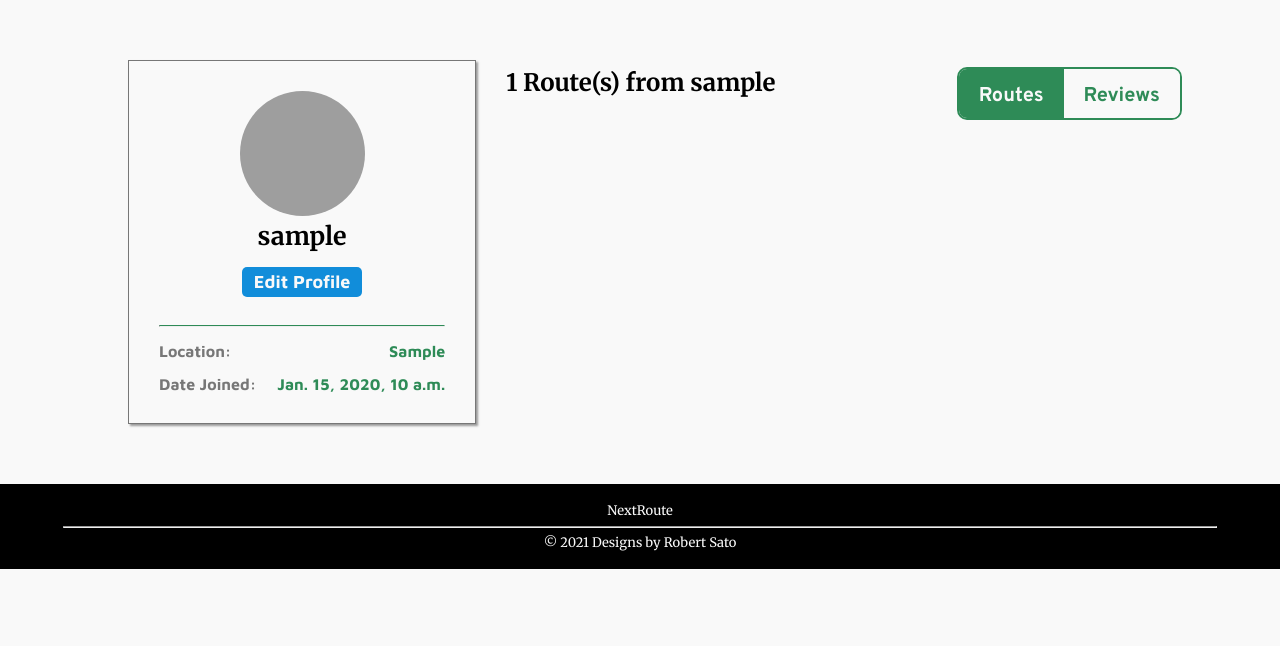
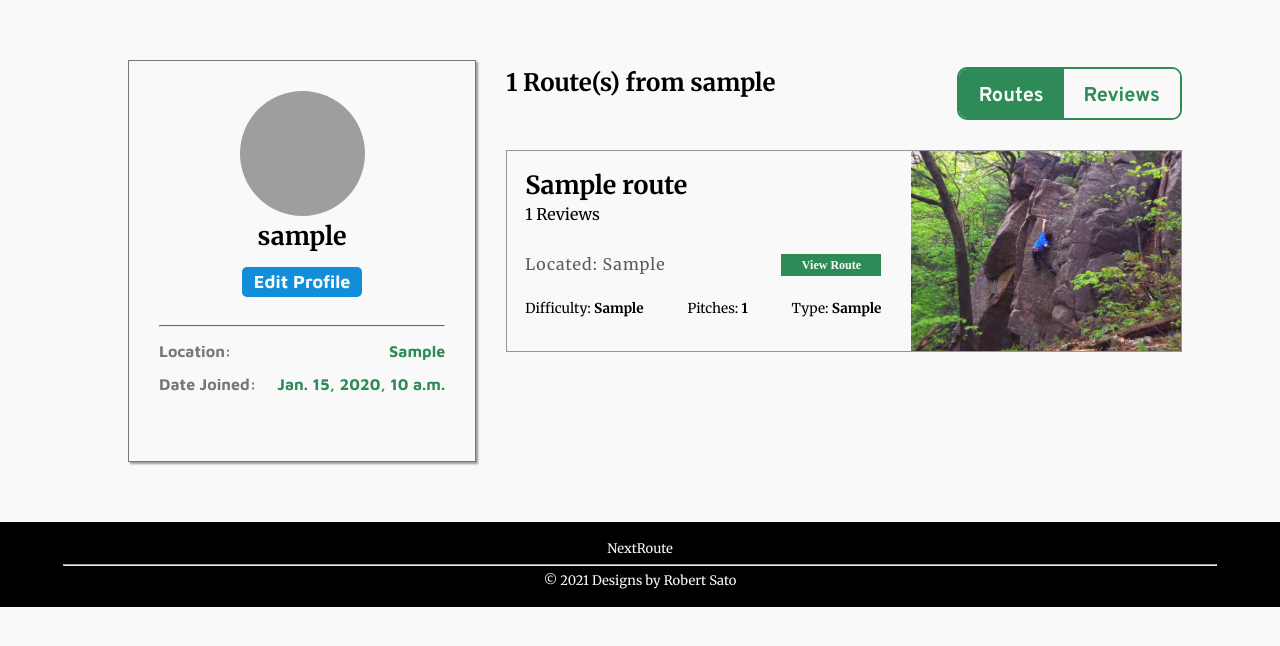
Before and after one commit to rsato1007/next_route, a Django app: page /profile/1/ in a window 1280 px wide. Shown: the part 77-723 px from the top of the page. Run offline with Django 3.2, Linux system fonts and the light colour scheme; a user stored in the database is signed in; tables that the repository leaves empty hold one stand-in row (values such as "Sample post"); grey boxes are pictures that could not be loaded.

Commit message:
altering style on profile page

```diff
--- a/next_route/main_app/static/styles/main.css
+++ b/next_route/main_app/static/styles/main.css
@@ -426,7 +426,6 @@
     display: grid;
     gap: 30px;
     grid-template-columns: 34% 66%;
-    grid-template-rows: 1fr 1fr;
     margin: clamp(30px, 5vw, 60px) clamp(35px, 10vw, 200px);
 }
 
@@ -434,6 +433,7 @@
     grid-area: 1 / 1 / span 2 / 1;
     border: 1px solid #777777;
     box-shadow: 2px 2px 2px rgba(58, 58, 58, .5);
+    height: 400px;
 }
 
 .profile-page-image-container {
@@ -548,9 +548,14 @@
     float: right;
 }
 
+.user_routes {
+    grid-area: 1 / 2 / 1 / 2;
+    margin-top: 90px;
+}
+
 .user_reviews {
     grid-area: 1 / 2 / 1 / 2;
-    margin-top: 75px;
+    margin-top: 90px;
 }
 /* PROFILE PAGE STYLING END */
 
@@ -673,6 +678,7 @@
     border: 1px solid #969696;
     display: grid;
     grid-template-columns: 60% 40%;
+    margin-bottom: 30px;
 }
 
 .route-card-information-container {
--- a/next_route/main_app/templates/profile.html
+++ b/next_route/main_app/templates/profile.html
@@ -36,6 +36,24 @@
         </div>
         <div class="user_routes show">
             {% for route in routes %}
+                <div class="individual-route-card-container">
+                    <div class="route-card-information-container">
+                        <h3 class="route-card-name">{{ route.name }}</h3>
+                        <div class="route-card-review-container">
+                            <p class="route-card-reviews-text">{{ route.review.count }} Reviews</p>
+                        </div>
+                        <div class="route-card-location-view">
+                            <p class="route-card-location-text">Located: {{ route.location }}</p>
+                            <a href="{% url 'route_page' route.pk %}" class="view-route-button-link"><div class="view-route-button">View Route</div></a>
+                        </div>
+                        <div class="route-card-misc-info">
+                            <p class="route-card-misc-info-text">Difficulty: <b>{{ route.difficulty }}</b></p>
+                            <p class="route-card-misc-info-text">Pitches: <b>{{ route.pitch }}</b></p>
+                            <p class="route-card-misc-info-text">Type: <b>{{ route.climb_type }}</b></p>
+                        </div>
+                    </div>
+                    <img src="{% static 'images/route-image.jpg' %}" alt="" class="route-card-image">
+                </div>
             {% empty %}
                 <p>No Routes Yet from {{ user_profile.username }}</p>
             {% endfor %}
```
Also changed, not shown: other parts of next_route/main_app/static/styles/main.css (+32 -35 lines).
